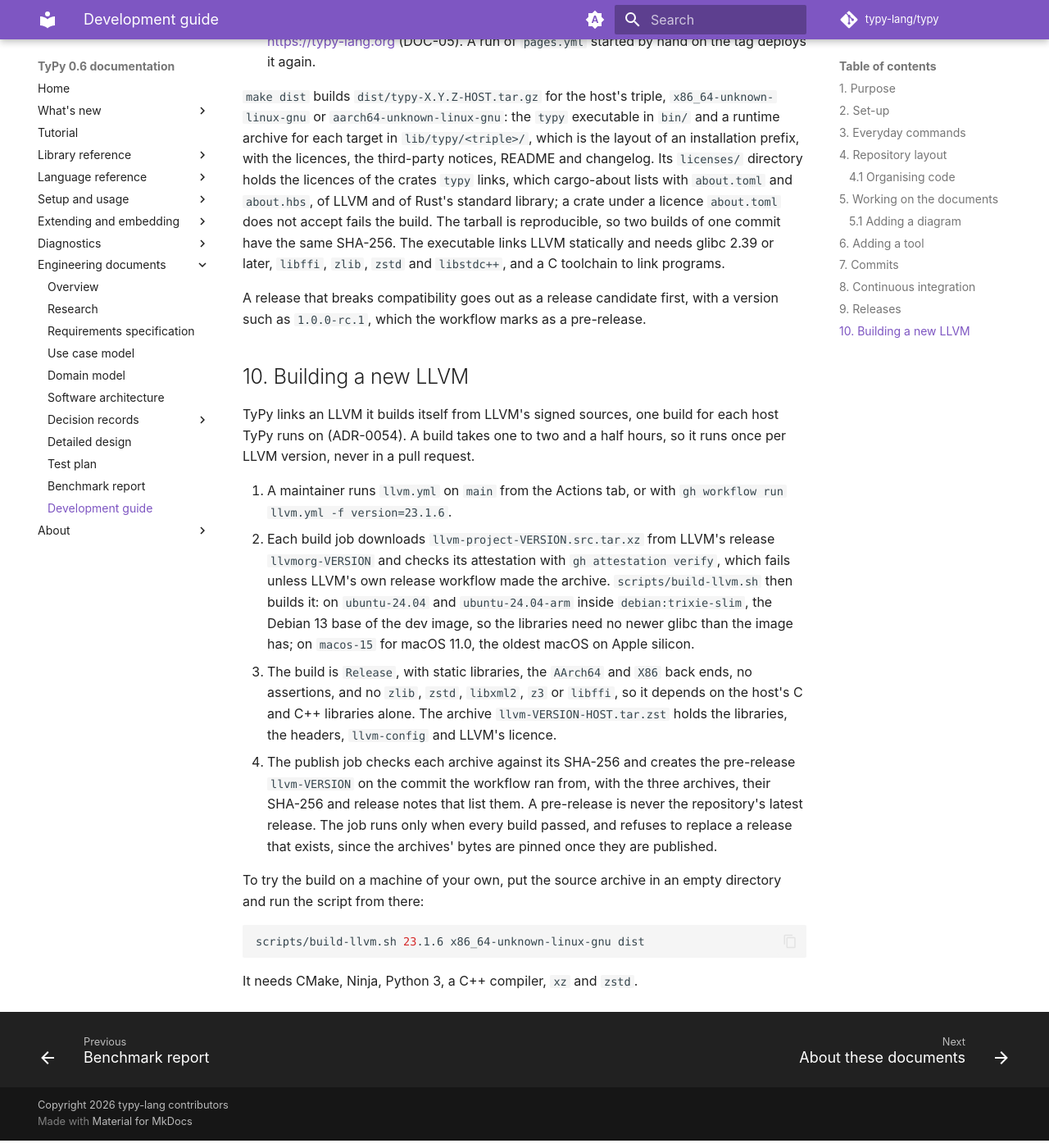
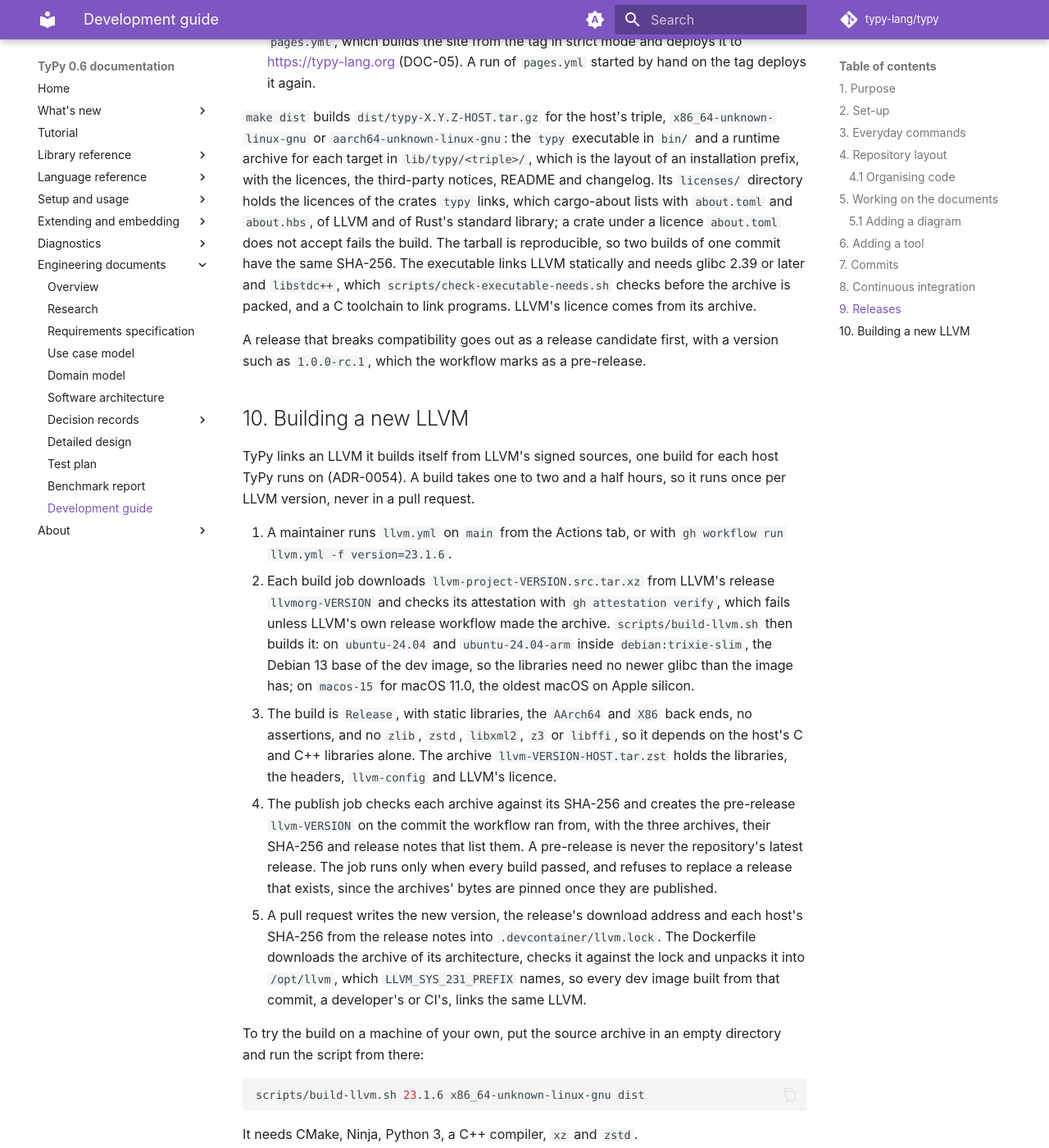
Before and after one commit to typy-lang/typy, an MkDocs documentation site: the page built from docs/development/development-guide.md, in a window 1280 px wide and 1400 px high, scrolled down 10232 px. Shown: the whole window at 82% size. Built offline with MkDocs 1.6.1 and Material for MkDocs 9.7.7, drawn with Linux system fonts in a browser that asks for light colours; comment, search, counter and statistics services are not loaded; some of the changed text lies outside the part shown.

Commit message:
Link the LLVM that llvm.yml built, pinned in llvm.lock

```diff
--- a/docs/development/development-guide.md
+++ b/docs/development/development-guide.md
@@ -38,7 +38,8 @@ make check
 
 `make hooks` points Git at `.githooks`, so every commit runs the quality
 gate. `make dev` builds the dev image the first time, which downloads Rust,
-the cargo tools and Node, and starts the `dev` service. `make check` runs
+TyPy's build of LLVM, the cargo tools and Node, and starts the `dev`
+service. `make check` runs
 the gate once to show the set-up works.
 
 To work in VS Code, open the folder and run "Dev Containers: Reopen in
@@ -294,8 +295,9 @@ cargo-about lists with `about.toml` and `about.hbs`, of LLVM and of Rust's
 standard library; a crate under a licence `about.toml` does not accept fails
 the build. The tarball is reproducible, so two builds of one commit have the
 same SHA-256. The executable links LLVM statically and needs glibc 2.39 or
-later, `libffi`, `zlib`, `zstd` and `libstdc++`, and a C toolchain to link
-programs.
+later and `libstdc++`, which `scripts/check-executable-needs.sh` checks
+before the archive is packed, and a C toolchain to link programs. LLVM's
+licence comes from its archive.
 
 A release that breaks compatibility goes out as a release candidate first,
 with a version such as `1.0.0-rc.1`, which the workflow marks as a
@@ -328,6 +330,12 @@ hours, so it runs once per LLVM version, never in a pull request.
    pre-release is never the repository's latest release. The job runs only
    when every build passed, and refuses to replace a release that exists,
    since the archives' bytes are pinned once they are published.
+5. A pull request writes the new version, the release's download address
+   and each host's SHA-256 from the release notes into
+   `.devcontainer/llvm.lock`. The Dockerfile downloads the archive of its
+   architecture, checks it against the lock and unpacks it into
+   `/opt/llvm`, which `LLVM_SYS_231_PREFIX` names, so every dev image built
+   from that commit, a developer's or CI's, links the same LLVM.
 
 To try the build on a machine of your own, put the source archive in an
 empty directory and run the script from there:
```
Also changed, not shown: other parts of docs/development/development-guide.md (+1 -1 lines), CHANGELOG.md (+5 -0 lines), docs/testing/test-plan.md (+2 -2 lines), 4 other files.
